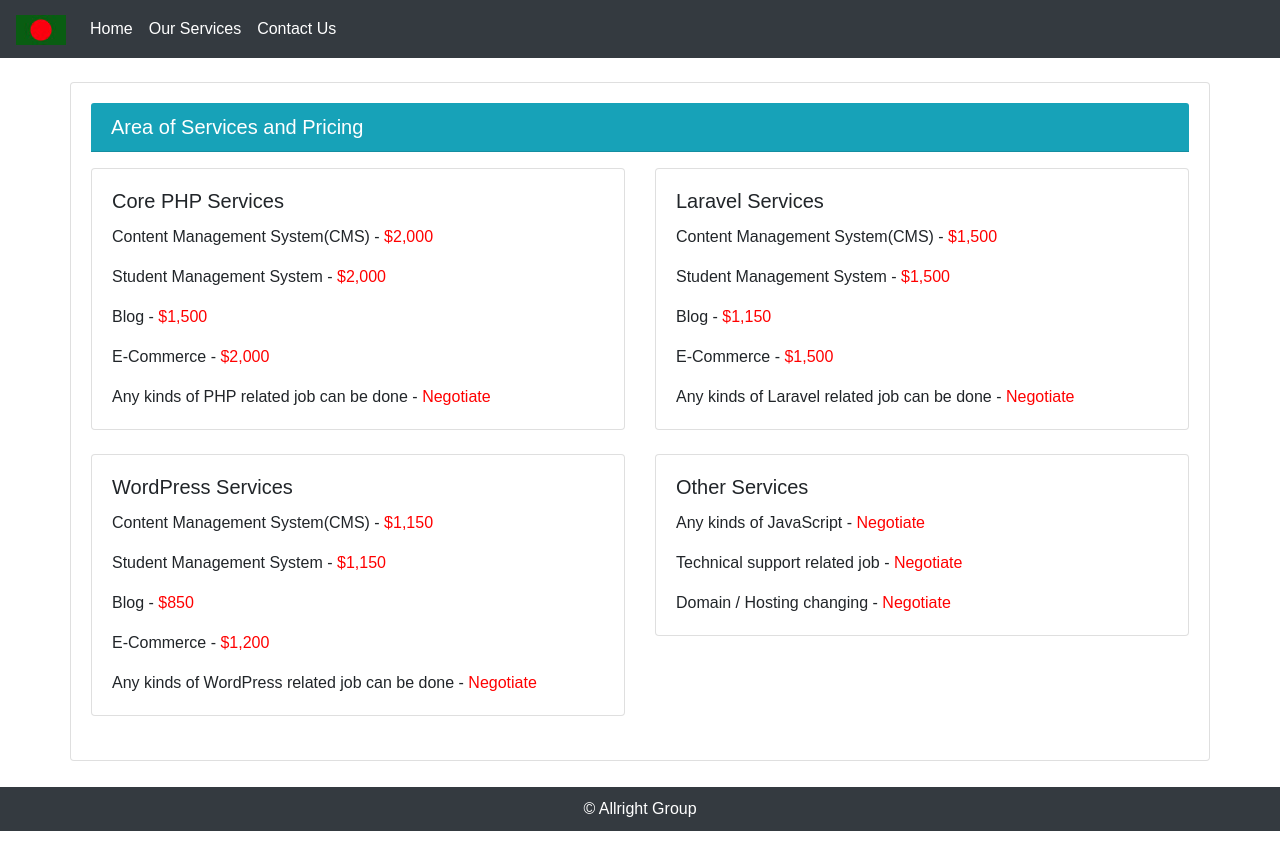
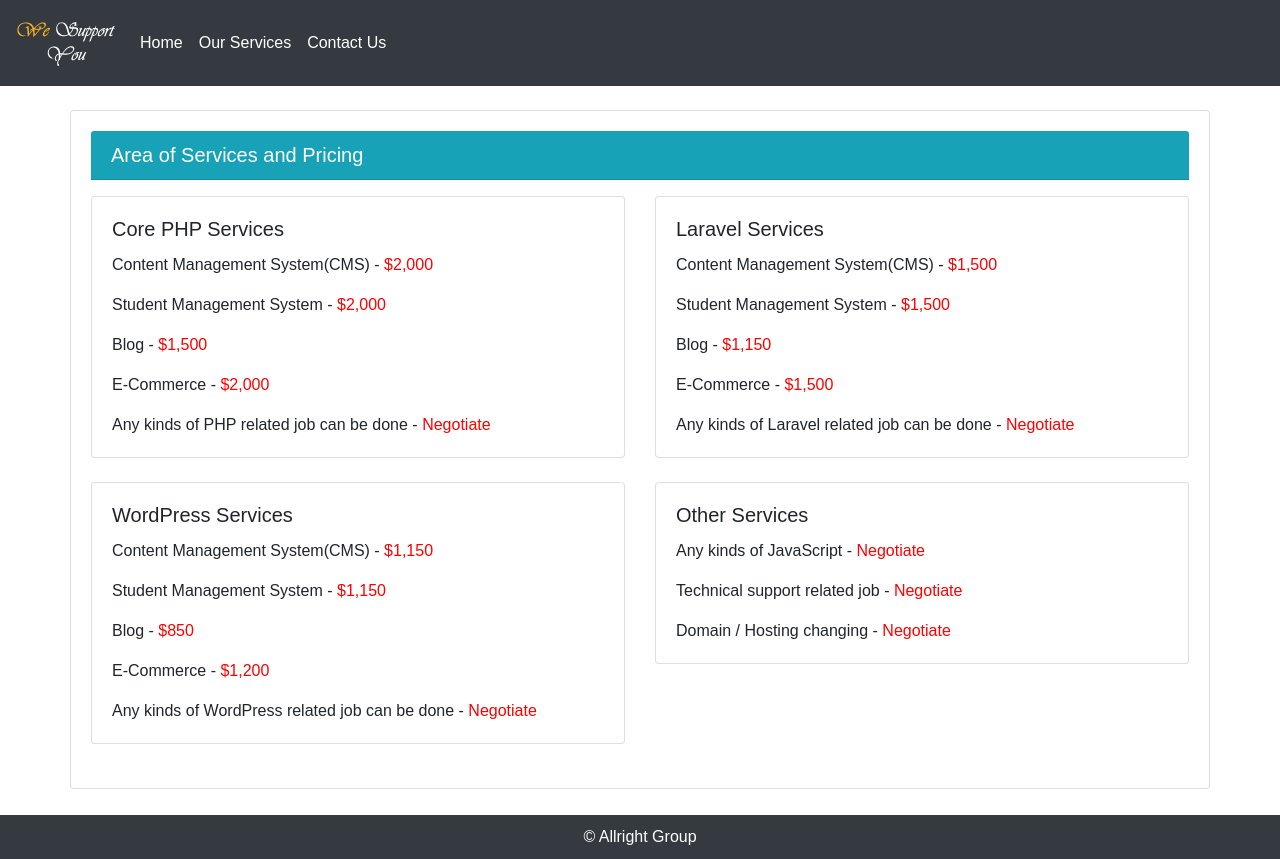
Before and after one commit to mdashikul798/Static-page, a plain HTML site: page pages/service.html in a window 1280 px wide. Before the commit the page ends 831 px from the top, so only its background shows below. Drawn offline with Linux system fonts and the light colour scheme.

Commit message:
Update service.html

```diff
--- a/pages/service.html
+++ b/pages/service.html
@@ -8,7 +8,7 @@
 </head>
 <body>
 	<nav class="navbar navbar-expand-lg navbar-dark bg-dark">
-	  <a class="navbar-brand" href="#"><img src="../img/flag.jpg" alt=""></a>
+	  <a class="navbar-brand" href="#"><img src="../img/logo.png" alt=""></a>
 	  <div class="collapse navbar-collapse" id="navbarSupportedContent">
 	    <ul class="navbar-nav mr-auto">
 	      <li class="nav-item active">
```
